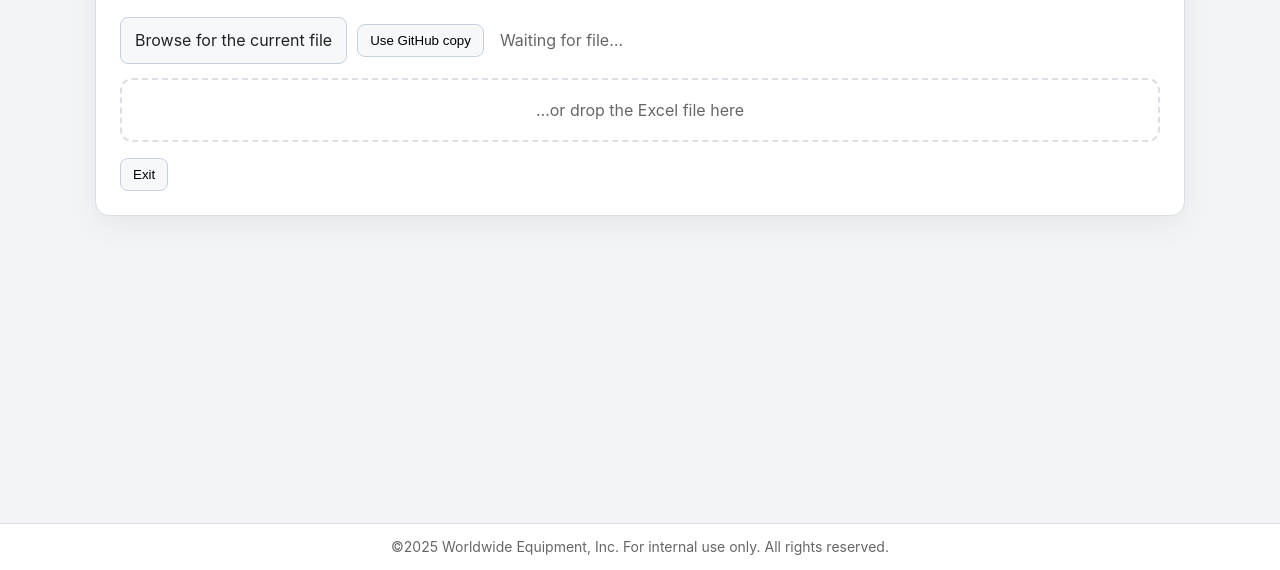
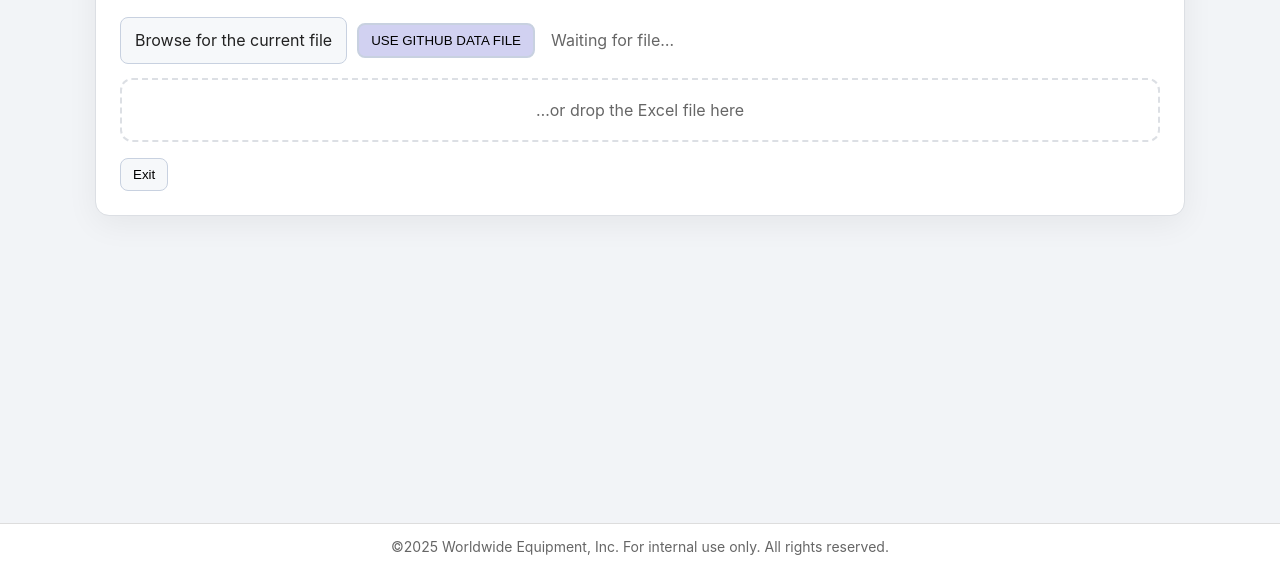
Before and after one commit to TimothyBMatthews/WE-Warranty-Advisor, a plain HTML site: page index.html in a window 1280 px wide. Shown: the part 230-800 px from the top of the page. Drawn offline with Linux system fonts and the light colour scheme.

Commit message:
Add files via upload

```diff
--- a/index.html
+++ b/index.html
@@ -126,6 +126,13 @@
         display: flex;
         gap: 8px;
       }
+     .brightbtn {
+        padding: 8px 12px;
+        border: 2px solid #c8d1e0;
+        border-radius: 8px;
+        background: #d1d1f1;
+        cursor: pointer;
+      }
       .btn {
         padding: 8px 12px;
         border: 1px solid #c8d1e0;
@@ -171,8 +178,8 @@
   </label>
 
   <!-- NEW: button to use the repo copy of MasterLegalData.xlsx -->
-  <button id="defaultBtn" class="btn" type="button">
-    Use GitHub copy
+  <button id="defaultBtn" class="brightbtn" type="button">
+    USE GITHUB DATA FILE
   </button>
 
   <span id="status" class="status" aria-live="polite">
```
